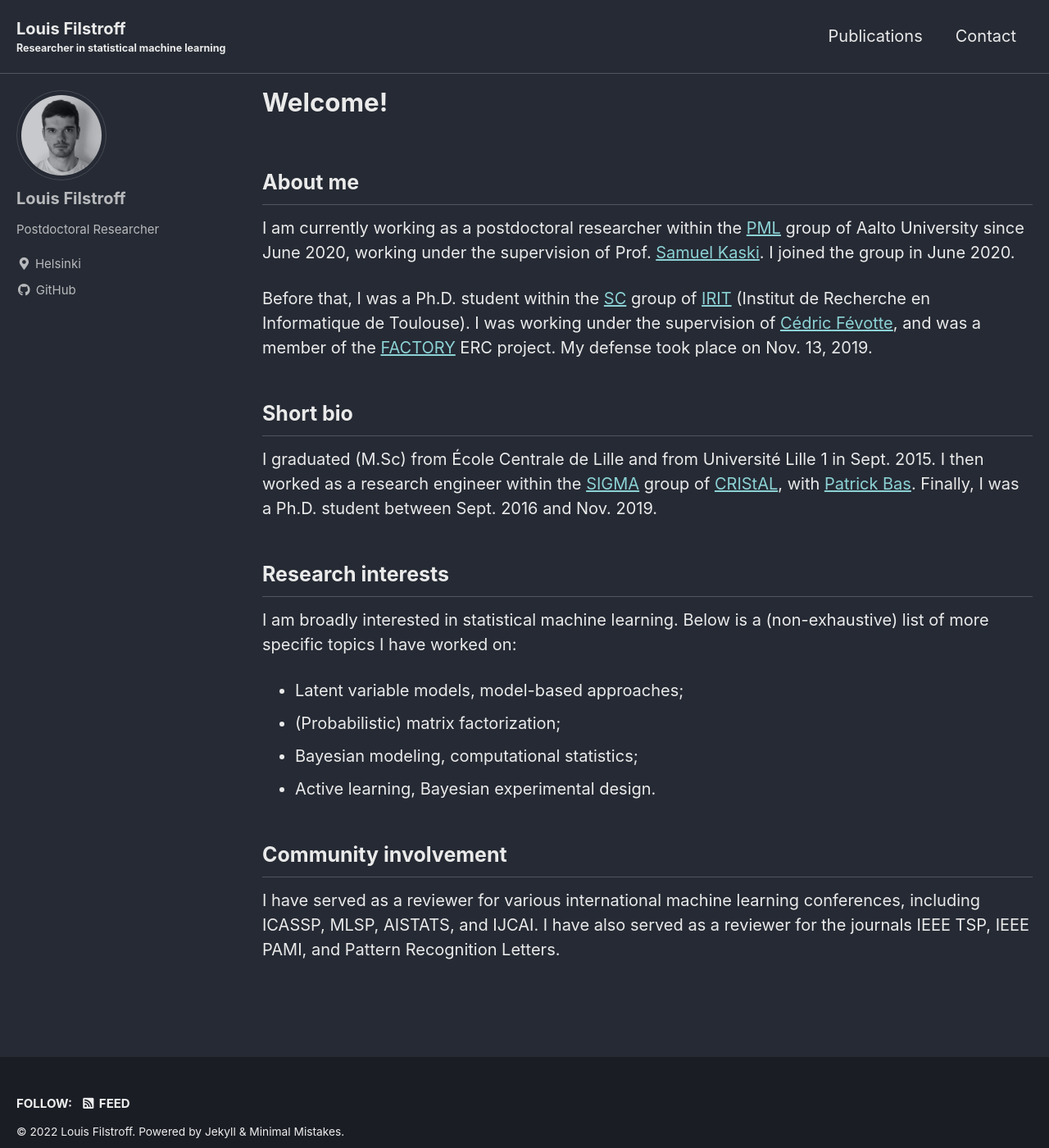
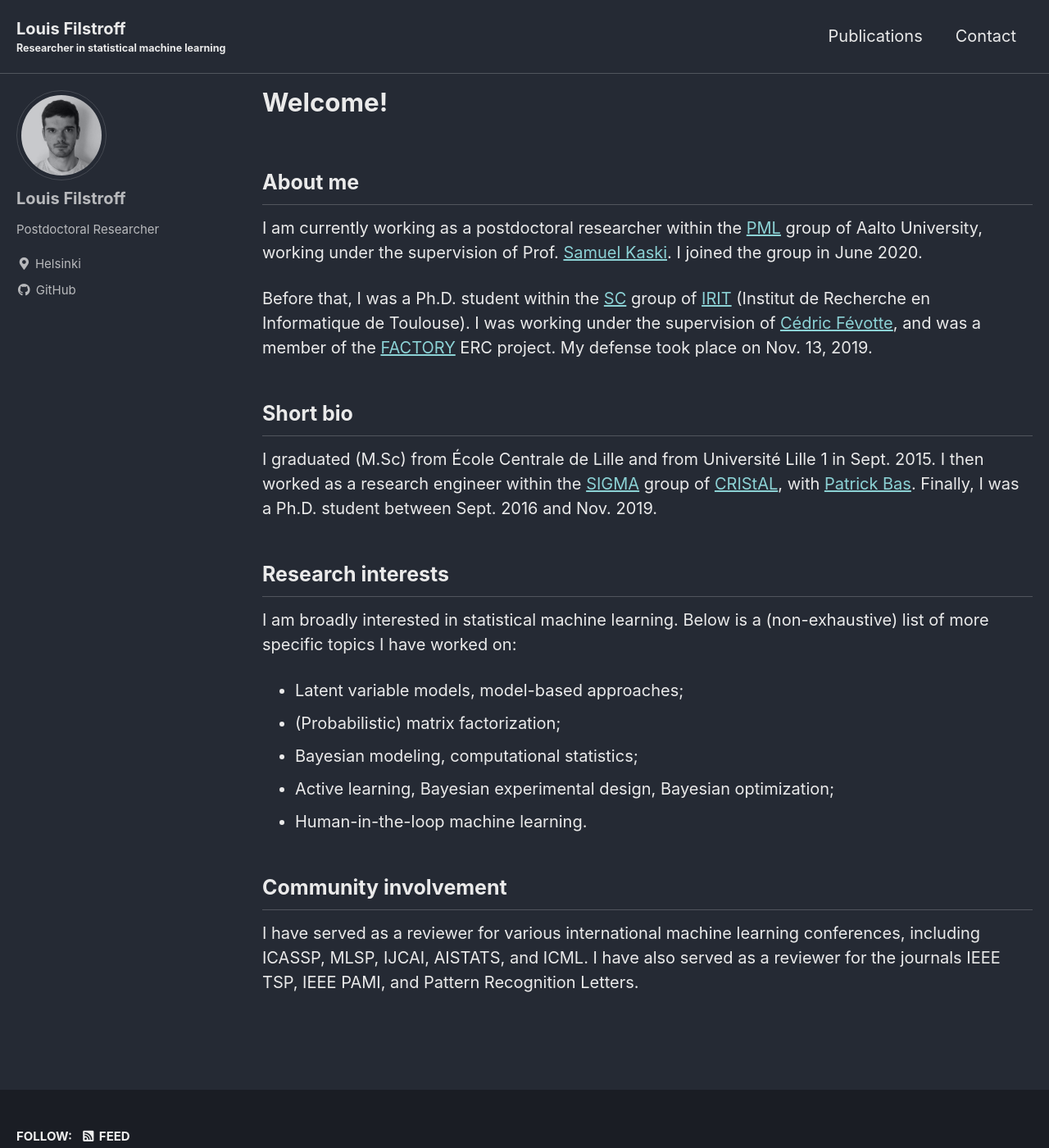
Before and after one commit to lfilstro/lfilstro.github.io, a Jekyll site: the page built from _pages/home.md, in a window 1280 px wide and 1400 px high. Shown: the whole window at 82% size. Built offline with Jekyll 4.4.1, drawn with Linux system fonts in a browser that asks for light colours; cached includes are drawn as plain includes.

Commit message:
update Feb 2022

```diff
--- a/_pages/home.md
+++ b/_pages/home.md
@@ -8,7 +8,7 @@ title: Welcome!
 
 ## About me
 
-I am currently working as a postdoctoral researcher within the [PML](https://research.cs.aalto.fi/pml/) group of Aalto University since June 2020, working under the supervision of Prof. [Samuel Kaski](https://people.aalto.fi/samuel.kaski). I joined the group in June 2020.
+I am currently working as a postdoctoral researcher within the [PML](https://research.cs.aalto.fi/pml/) group of Aalto University, working under the supervision of Prof. [Samuel Kaski](https://people.aalto.fi/samuel.kaski). I joined the group in June 2020.
 
 Before that, I was a Ph.D. student within the [SC](http://sc.enseeiht.fr/) group of [IRIT](http://www.irit.fr) (Institut de Recherche en Informatique de Toulouse). I was working under the supervision of [Cédric Févotte](http://www.irit.fr/~Cedric.Fevotte), and was a member of the [FACTORY](http://projectfactory.irit.fr/index.html) ERC project. My defense took place on Nov. 13, 2019.
 
@@ -22,8 +22,9 @@ I am broadly interested in statistical machine learning. Below is a (non-exhaust
 * Latent variable models, model-based approaches;
 * (Probabilistic) matrix factorization;
 * Bayesian modeling, computational statistics;
-* Active learning, Bayesian experimental design.
+* Active learning, Bayesian experimental design, Bayesian optimization;
+* Human-in-the-loop machine learning.
 
 ## Community involvement
 
-I have served as a reviewer for various international machine learning conferences, including ICASSP, MLSP, AISTATS, and IJCAI. I have also served as a reviewer for the journals IEEE TSP, IEEE PAMI, and Pattern Recognition Letters.
+I have served as a reviewer for various international machine learning conferences, including ICASSP, MLSP, IJCAI, AISTATS, and ICML. I have also served as a reviewer for the journals IEEE TSP, IEEE PAMI, and Pattern Recognition Letters.
```
Also changed, not shown: _pages/contact.md (+4 -2 lines), _pages/publications.md (+12 -7 lines), 7 other files.
